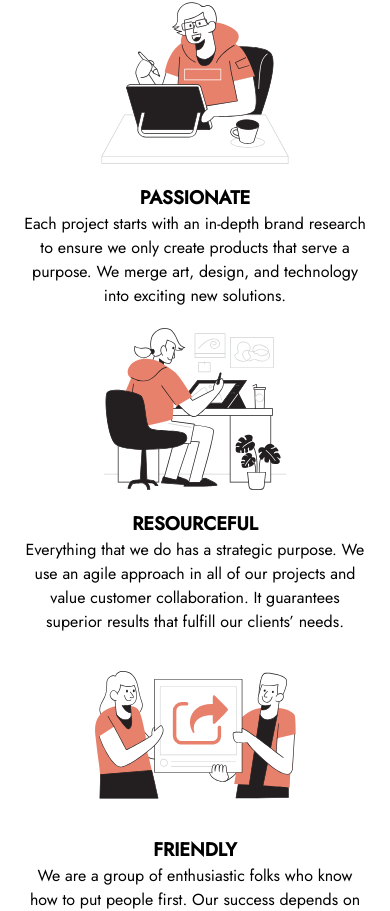
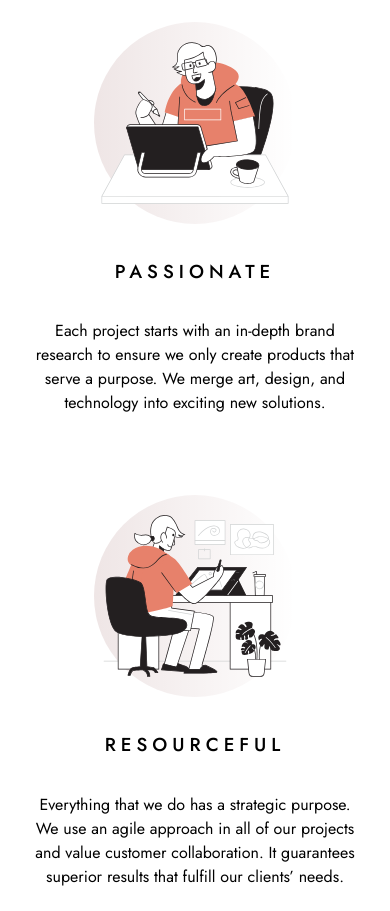
Before and after one commit to MorganBare/Designo-Multi-Page-Website, a React (Create React App) app: page / in a window 390 px wide. Shown: the part 1158-2069 px from the top of the page. Built offline with nearby package versions, Linux system fonts and the light colour scheme.

Commit message:
Value section has been styled and aligned for mobile

```diff
--- a/src/components/values/Values.jsx
+++ b/src/components/values/Values.jsx
@@ -6,14 +6,15 @@ import {
     StyledPassionateSVG,
     StyledResourcefulSVG,
     StyledFriendlySVG,
-    SVGContainer } from './Values.styled'
+    SVGContainer,
+    ValueContent } from './Values.styled'
 
 export default function Values() {
   return (
     <ValuesContainer>
         <SingleValueContainer>
         <SVGContainer><StyledPassionateSVG/></SVGContainer>
-            <div>
+            <ValueContent>
                 <h3>PASSIONATE</h3>
                 <p>Each project starts with an in-depth
                     brand research to ensure we only create
@@ -21,29 +22,29 @@ export default function Values() {
                     art, design, and technology into exciting
                     new solutions.
                 </p>
-            </div>
+            </ValueContent>
         </SingleValueContainer>
         <SingleValueContainer>
         <SVGContainer><StyledResourcefulSVG/></SVGContainer>
-            <div>
+            <ValueContent>
                 <h3>RESOURCEFUL</h3>
                 <p>Everything that we do has a strategic purpose.
                     We use an agile approach in all of our projects
                     and value customer collaboration. It guarantees
                     superior results that fulfill our clients’ needs.
                 </p>
-            </div>
+            </ValueContent>
         </SingleValueContainer>
         <SingleValueContainer>
             <SVGContainer><StyledFriendlySVG/></SVGContainer>
-            <div>
+            <ValueContent>
                 <h3>FRIENDLY</h3>
                 <p> We are a group of enthusiastic folks who know how
                     to put people first. Our success depends on our
                     customers, and we strive to give them the best
                     experience a company can provide.
                 </p>
-            </div>
+            </ValueContent>
         </SingleValueContainer>
     </ValuesContainer>
   )
--- a/src/components/values/Values.styled.js
+++ b/src/components/values/Values.styled.js
@@ -1,4 +1,6 @@
 import styled from "styled-components";
+
+import SVGbg from '../../assets/shared/desktop/bg-pattern-small-circle.svg'
 
 import { ReactComponent as passionateSVG } from "../../assets/home/desktop/illustration-passionate.svg"
 import { ReactComponent as resourcefulSVG } from "../../assets/home/desktop/illustration-resourceful.svg"
@@ -10,12 +12,25 @@ export const ValuesContainer = styled.div`
 
 export const SingleValueContainer = styled.div`
     text-align: center;
+    padding: 2.5em 0;
+    max-width: 330px;
+    margin: 0 auto;
+`;
+
+export const ValueContent = styled.div`
+
+    h3{
+        padding: 1.8em 0;
+        letter-spacing: ${({theme}) => theme.letterSpacing.large};
+        font-weight: ${({theme}) => theme.fontWeight.medium};
+    }
 `;
 
 export const SVGContainer = styled.div`
     height: 202px;
     width: 202px;
     margin: 0 auto;
+    background: url(${SVGbg});
 `;
 
 export const StyledPassionateSVG = styled(passionateSVG)`
```
